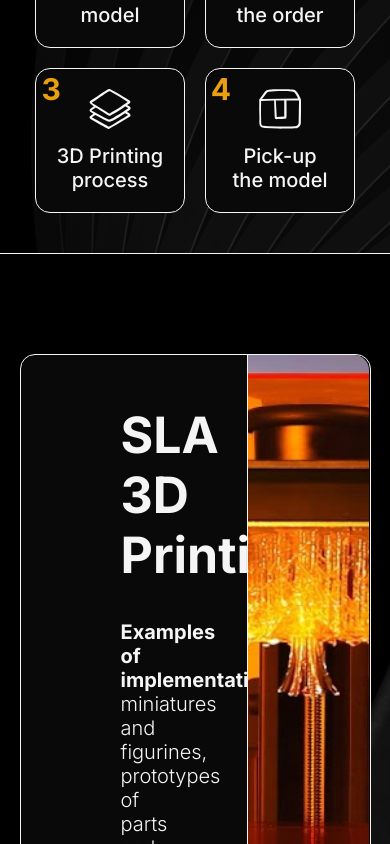
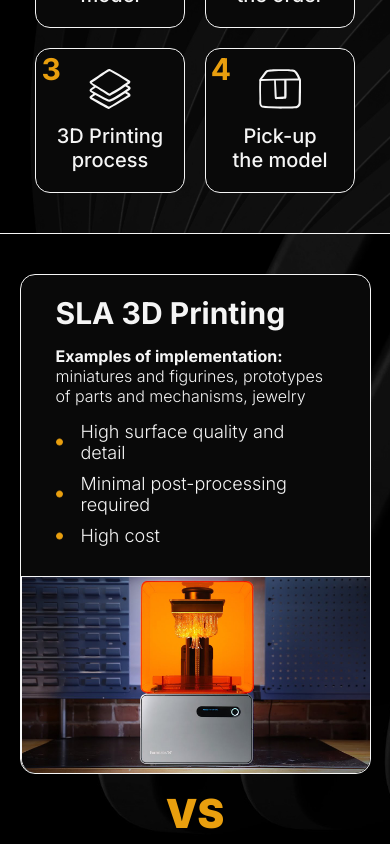
Before and after one commit to VKrivkov/CreativeLayer, a React (Vite) app: page / in a window 390 px wide. Shown: the part 1156-2000 px from the top of the page. Built offline with nearby package versions, Linux system fonts and the light colour scheme.

Commit message:
Printing RWD

```diff
--- a/src/components/HowItWorks/Card.css
+++ b/src/components/HowItWorks/Card.css
@@ -22,7 +22,7 @@
     transform: translate(-75%,-50%);
     color: #E99F0E;
     font-family: Inter;
-    font-size: 60px;
+    font-size: 50px;
     font-weight:700;
 }
 
@@ -44,7 +44,7 @@
     }
 
     .card-container h1{
-        font-size: 50px;
+        font-size: 40px;
     }
 }
 
@@ -67,7 +67,7 @@
         margin-top: 15px;
     }
     .card-container h1{
-        font-size: 40px;
+        font-size: 35px;
     }
 
     .card-container{
--- a/src/components/HowItWorks/HowItWorks.jsx
+++ b/src/components/HowItWorks/HowItWorks.jsx
@@ -12,7 +12,7 @@ const HowItWorks = () => {
     <div className='how-it-works'>
       <div className='how-heading'>
         <h1 className='headline-gallery'>How it works?</h1>
-        <p> This is an absolutely useless text, nobody will read it anyway. But if you're genuinely interested and the information below doesn't answer all your questions, please contact us. Contact details are provided below.</p>
+        <p> This is an absolutely useless text, nobody will read it anyway. But if you're genuinely interested and the information below doesn't answer all your questions, please contact us.</p>
       </div>
       <div className='cards-container'>
         <Card
--- a/src/components/PrintTypes/PrintTypes.css
+++ b/src/components/PrintTypes/PrintTypes.css
@@ -39,7 +39,6 @@
     font-family: Inter;
     color: #f5f5f5;
     margin-bottom: 35px;
-
 }
 .sla-text-container p, .fdm-text-container p{
     font-weight: 300;
@@ -107,7 +106,108 @@
 .print-types h1{
     color: #E99F0E;
     font-family: Inter;
-    font-size: 100px;
+    font-size: 80px;
     font-weight:900;
     padding: 35px;
 }
+
+
+@media(max-width:1280px){
+    .sla-text-container p, .fdm-text-container p{
+        font-size: 18px;
+    }
+
+    .sla-text-container li, .fdm-text-container li{
+        font-size: 18px;
+        padding-left: 25px; /* Creates space for bullet points */
+    }
+
+    .print-types h1{
+        font-size: 70px;
+    }
+
+    .sla-text-container, .fdm-text-container{
+        padding: 50px 80px;
+    }
+
+
+    .sla-text-container h6, .fdm-text-container h6{
+        font-size: 40px;
+    }
+    .sla-container{
+        margin-top: 80px;
+    }
+    .fdm-container{
+        margin-bottom: 80px;
+    }
+}
+
+@media(max-width: 1050px){
+    .sla-text-container, .fdm-text-container{
+        padding: 35px 50px;
+    }
+}
+
+@media(max-width: 700px){
+    .sla-text-container, .fdm-text-container{
+        padding: 20px 35px;
+    }
+
+    .sla-text-container h6, .fdm-text-container h6{
+        margin-bottom: 15px;
+        font-size: 35px;
+    }
+
+    .print-types h1{
+        font-size: 50px;
+        padding: 20px;
+    }
+
+    .sla-container{
+        margin-top: 60px;
+    }
+    .fdm-container{
+        margin-bottom: 60px;
+    }
+    .sla-text-container p, .fdm-text-container p{
+        margin-bottom: 15px;
+        font-size: 16px;
+    }
+
+    .sla-container, .fdm-container {
+        display: flex;
+        flex-direction: column;
+    }
+    .fdm-container{
+        flex-direction: column-reverse;
+    }
+
+    .sla-image-container img, .fdm-image-container img {
+        border-radius: 0px 0px 15px 15px; /* Adjust based on the specific container */
+        border-top: 1px solid #f5f5f5; /* SLA image container */
+        height: 230px;
+    }
+}
+
+@media (max-width:450px) {
+
+    .sla-text-container h6, .fdm-text-container h6{
+        font-size: 30px;
+    }
+
+    .print-types h1{
+        font-size: 40px;
+        padding: 15px;
+    }
+
+    .sla-container{
+        margin-top: 40px;
+    }
+    .fdm-container{
+        margin-bottom: 40px;
+    }
+
+    .sla-image-container img, .fdm-image-container img {
+       height: 100%;
+    }
+}
```
